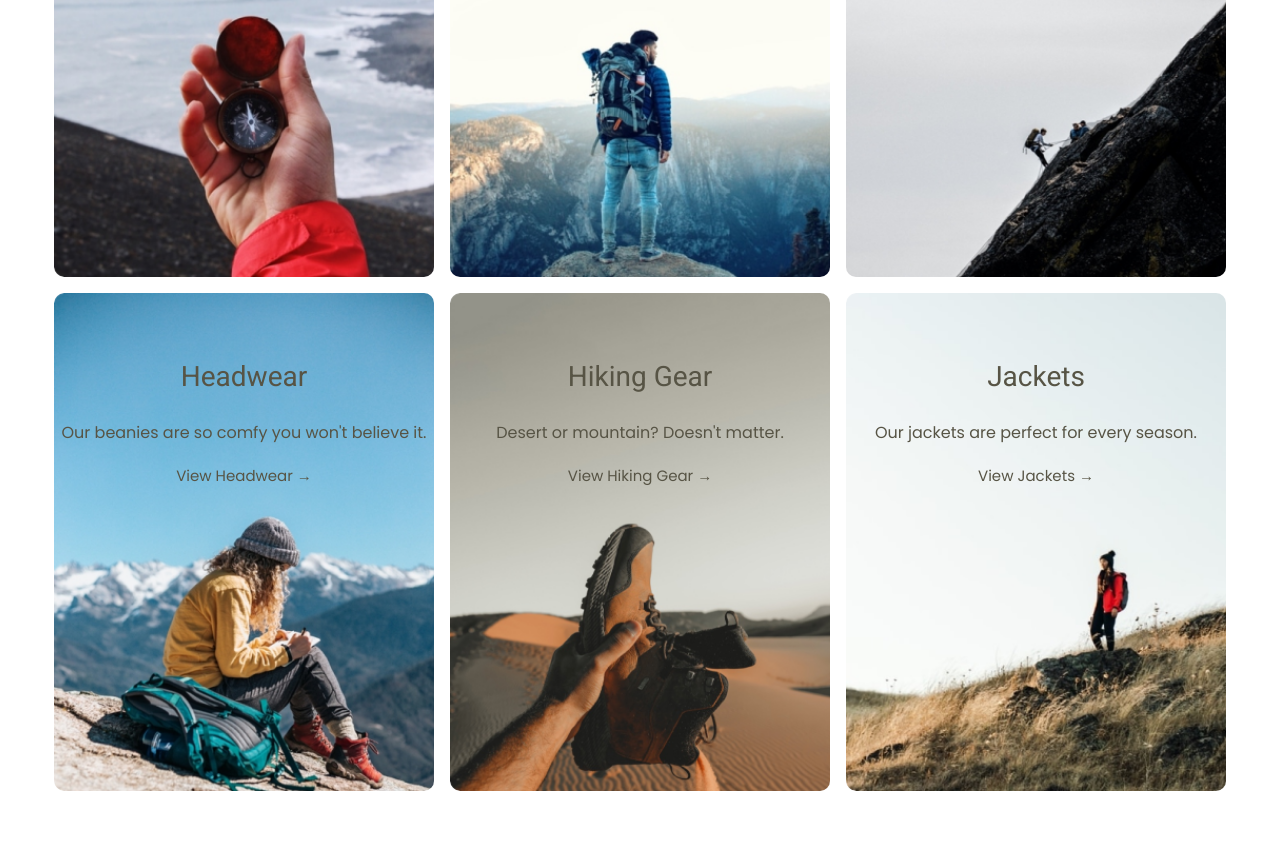
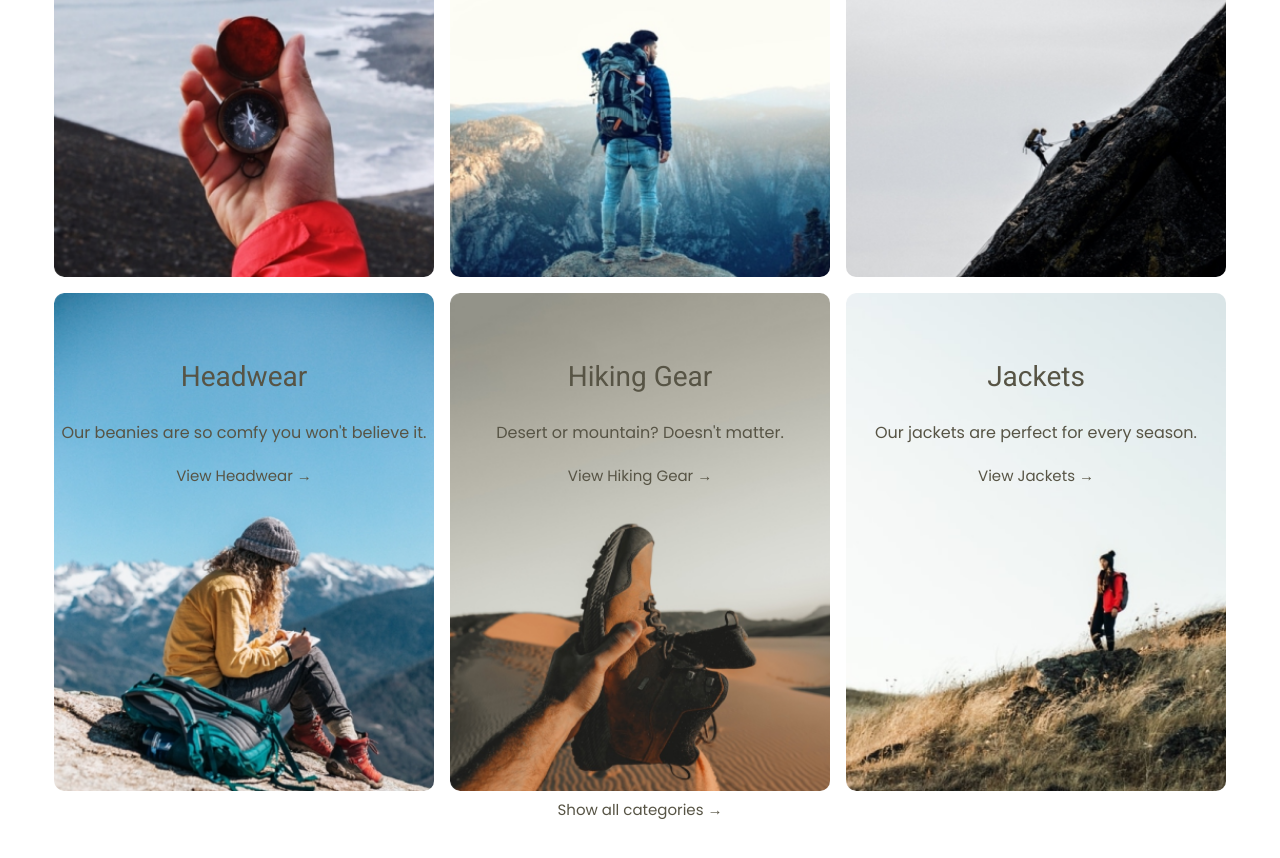
Before and after one commit to anuarbekkamzinov/Outdoor, a plain HTML site: page index.html in a window 1280 px wide. Shown: the part 2846-3704 px from the top of the page. Before the commit the page ends 3645 px from the top, so only its background shows below. Drawn offline with Linux system fonts and the light colour scheme; files whose address does not match are found by name.

Commit message:
section__content

```diff
--- a/css/style.css
+++ b/css/style.css
@@ -259,6 +259,10 @@ a {
   padding-bottom: 20px;
 }
 
+.main {
+padding-bottom: 100px;
+}
+
 .main--wrapper {
   padding: 0 15px;
   max-width: 1800px;
@@ -357,5 +361,15 @@ a {
   font-size: 15px;
   line-height: 21px;
   color: #575445;
+}
 
+.main--next__list {
+  display: block;
+  text-align: center;
+  font-family: 'Poppins', sans-serif;
+  font-style: normal;
+  font-weight: 400;
+  font-size: 15px;
+  line-height: 21px;
+  color: #575445;
 }
--- a/index.html
+++ b/index.html
@@ -267,8 +267,13 @@
                     View Jackets &rarr;
                 </span>
             </div>
+
         </div>
+        <span class="main--next__list">
+            Show all categories &rarr;
+        </span>
     </main>
+
 </body>
 
 </html>
```
